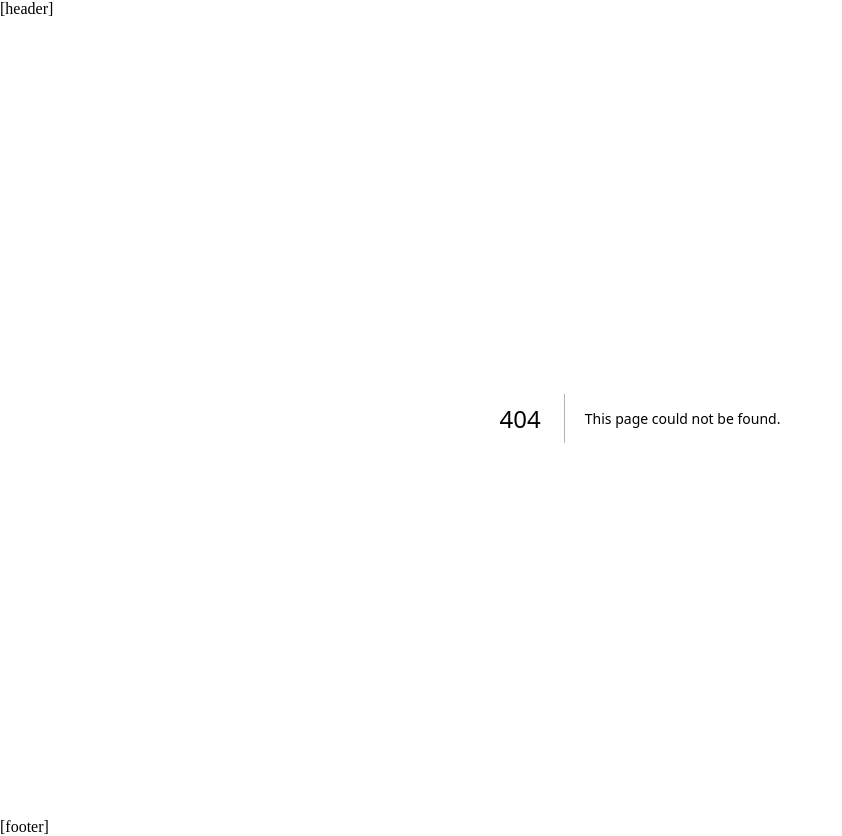
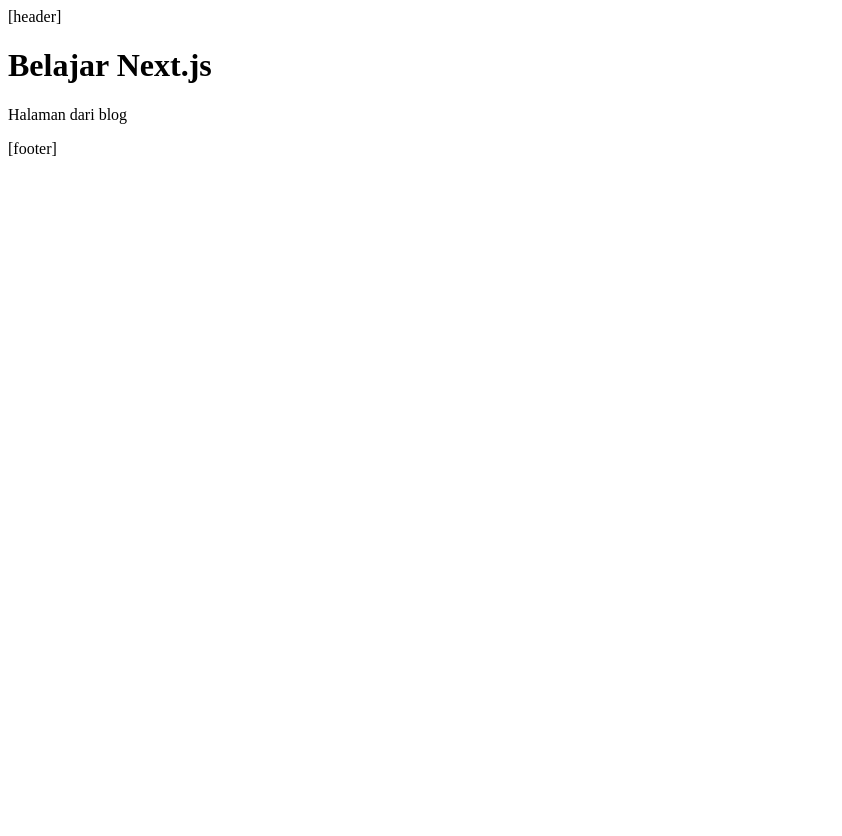
Before and after one commit to lunadiotic/learn-nextjs, a Next.js app: page /blog/belajar-nextjs in a window 1280 px wide. Before the commit this address had no page. Shown: the whole page, without its empty margins (0-842 px from the left). After the commit the page ends 800 px from the top, so only its background shows below. Built offline with nearby package versions, Linux system fonts and the light colour scheme.

Commit message:
cara membuat url atau memetakan route halaman

```diff
--- /dev/null
+++ b/app/blog/belajar-nextjs/page.jsx
@@ -0,0 +1,8 @@
+export default function PostPage() {
+  return (
+    <>
+      <h1>Belajar Next.js</h1>
+      <p>Halaman dari blog</p>
+    </>
+  );
+}
```
Also changed, not shown: app/blog/page.jsx (added, +8 -0 lines).
